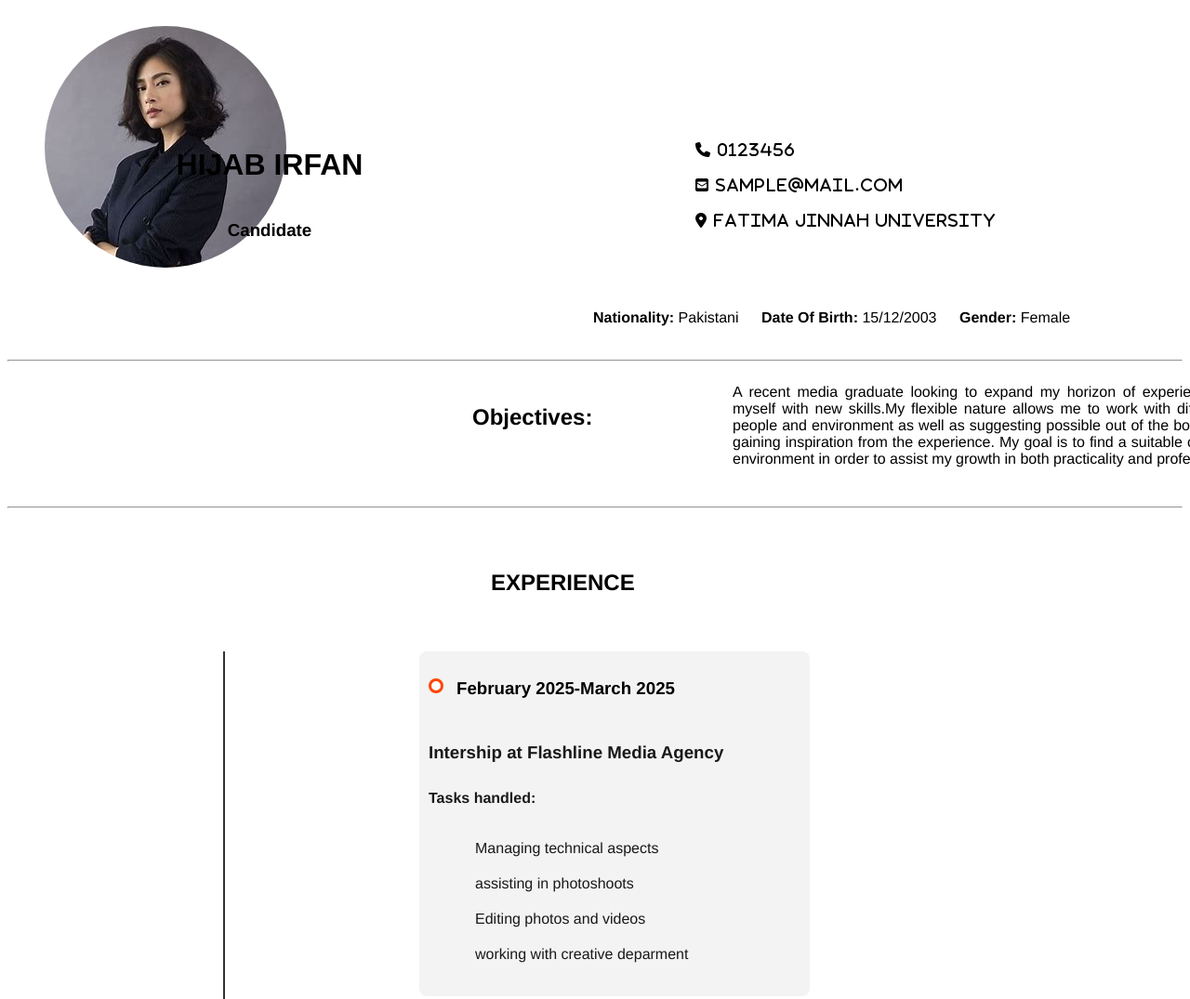
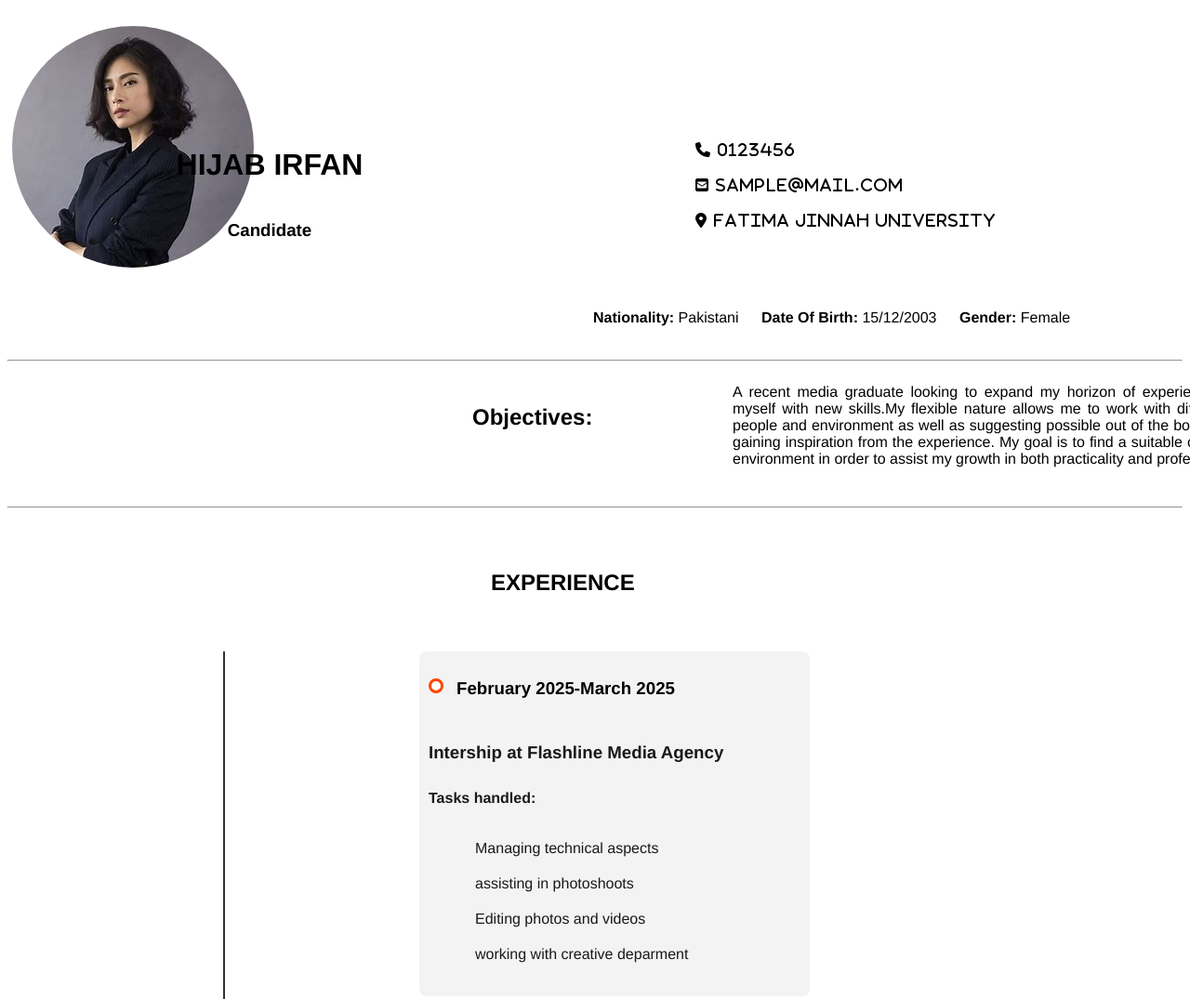
Before and after one commit to HI-IR003/Assignment5, a plain HTML site: page index.html in a window 1280 px wide. Shown: the top 1075 px of the page at 93% size. Drawn offline with Linux system fonts and the light colour scheme.

Commit message:
Update styling.css

```diff
--- a/styling.css
+++ b/styling.css
@@ -21,7 +21,7 @@ body{
 }
 img{
     border-radius: 50%;
-    margin-left: 90px;
+    margin-left: 20px;
     margin-top: 20px;
 }
 .section2{
```
